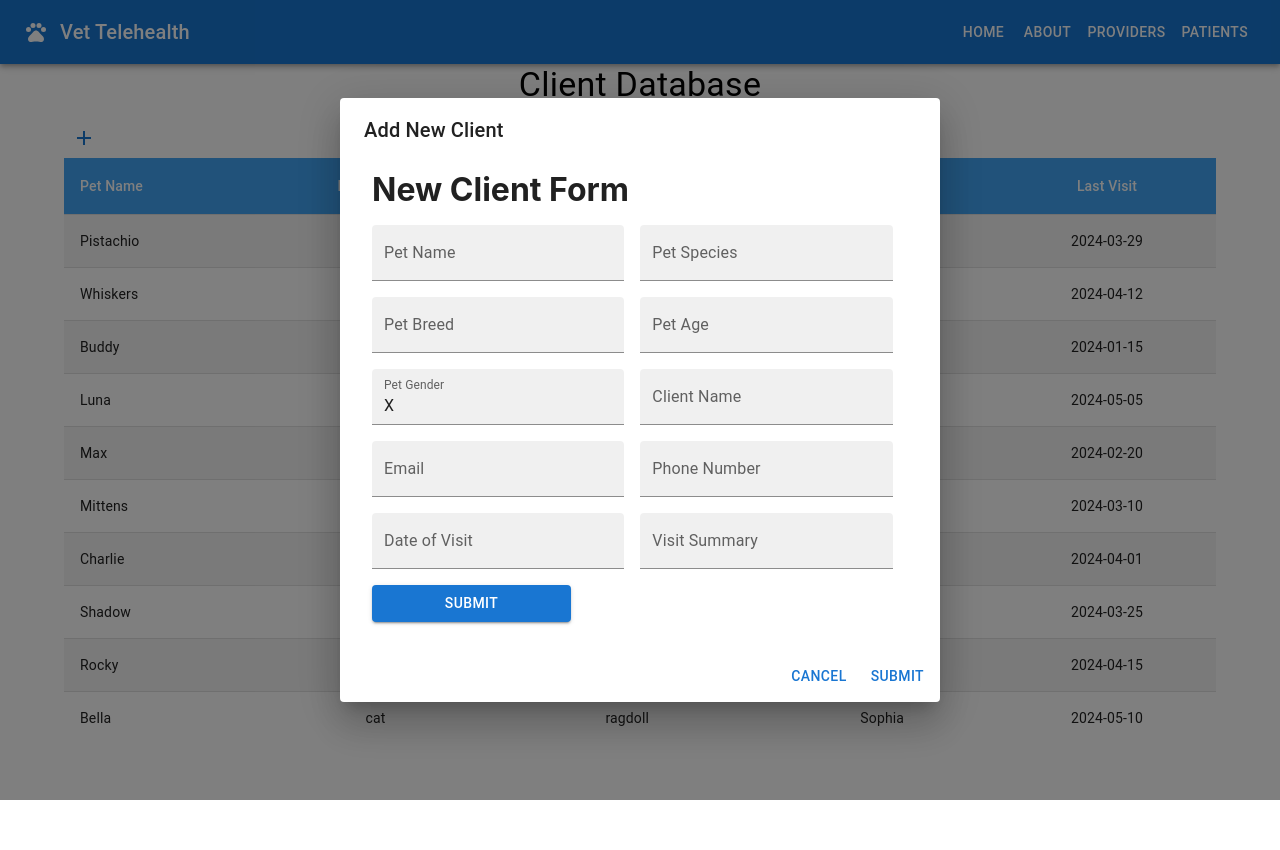
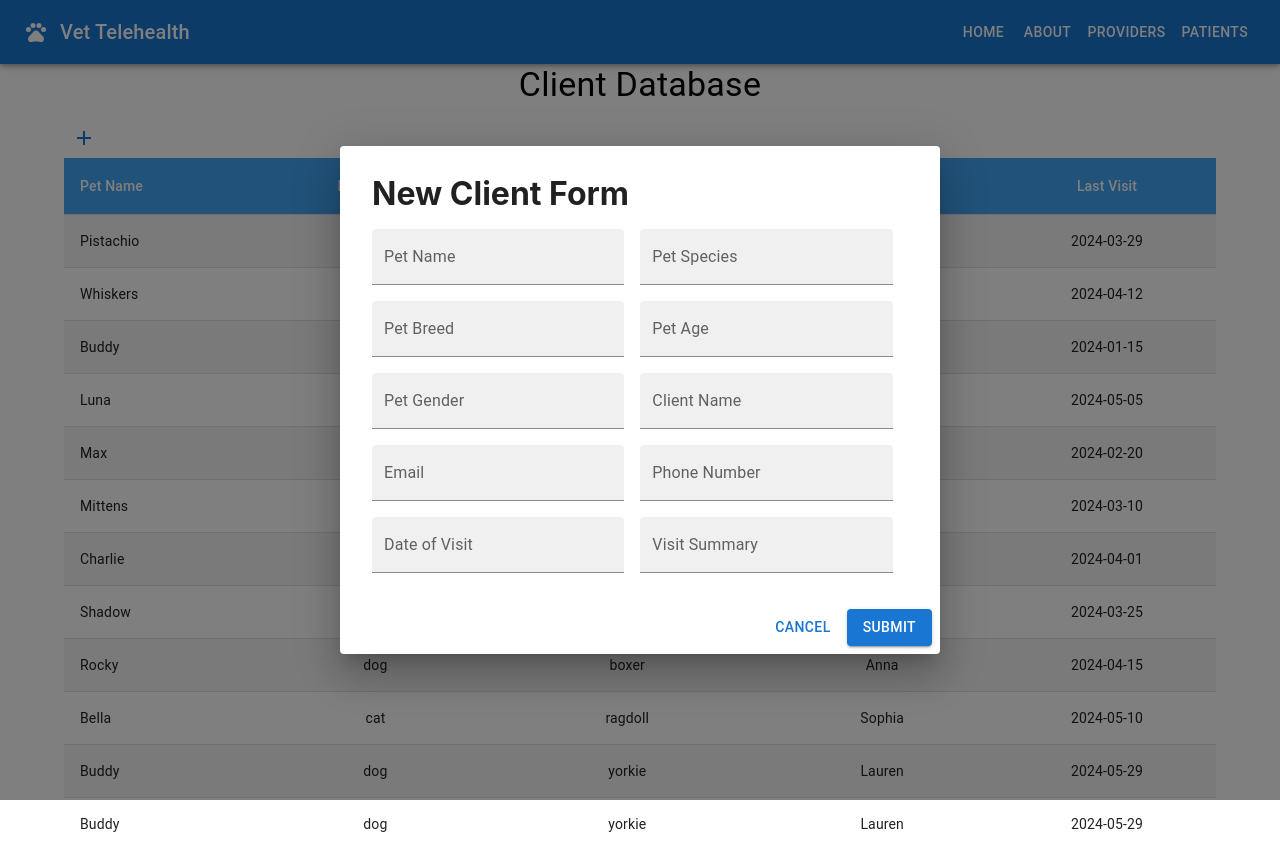
Before and after one commit to angelatolwani/my-phase-2-project, a React (Create React App) app: page /clientmanagement in a window 1280 px wide. Both pictures are taken after a click on the button 84 px from the left and 137 px from the top of the page. Before the commit the page ends 800 px from the top, so only its background shows below. Built offline with nearby package versions, Linux system fonts and the light colour scheme; data requests are answered from the project's data file.

Commit message:
add new client form and post request

```diff
--- a/db.json
+++ b/db.json
@@ -1,7 +1,7 @@
 {
   "clients": [
     {
-      "id": 1,
+      "id": "1",
       "petName": "Pistachio",
       "petSpecies": "dog",
       "petBreed": "chihuahua",
@@ -14,7 +14,7 @@
       "history": "Pistachio had a routine check-up and received vaccinations."
     },
     {
-      "id": 2,
+      "id": "2",
       "petName": "Whiskers",
       "petSpecies": "cat",
       "petBreed": "siamese",
@@ -27,7 +27,7 @@
       "history": "Whiskers was treated for a minor skin infection."
     },
     {
-      "id": 3,
+      "id": "3",
       "petName": "Buddy",
       "petSpecies": "dog",
       "petBreed": "golden retriever",
@@ -40,7 +40,7 @@
       "history": "Buddy underwent a dental cleaning and check-up."
     },
     {
-      "id": 4,
+      "id": "4",
       "petName": "Luna",
       "petSpecies": "cat",
       "petBreed": "persian",
@@ -53,7 +53,7 @@
       "history": "Luna had a wellness exam and received booster shots."
     },
     {
-      "id": 5,
+      "id": "5",
       "petName": "Max",
       "petSpecies": "dog",
       "petBreed": "beagle",
@@ -66,7 +66,7 @@
       "history": "Max was seen for an ear infection and prescribed medication."
     },
     {
-      "id": 6,
+      "id": "6",
       "petName": "Mittens",
       "petSpecies": "cat",
       "petBreed": "maine coon",
@@ -79,7 +79,7 @@
       "history": "Mittens had a routine spaying surgery and recovered well."
     },
     {
-      "id": 7,
+      "id": "7",
       "petName": "Charlie",
       "petSpecies": "dog",
       "petBreed": "poodle",
@@ -92,7 +92,7 @@
       "history": "Charlie had a general check-up and received flea treatment."
     },
     {
-      "id": 8,
+      "id": "8",
       "petName": "Shadow",
       "petSpecies": "cat",
       "petBreed": "british shorthair",
@@ -105,7 +105,7 @@
       "history": "Shadow was treated for a minor respiratory infection."
     },
     {
-      "id": 9,
+      "id": "9",
       "petName": "Rocky",
       "petSpecies": "dog",
       "petBreed": "boxer",
@@ -118,7 +118,7 @@
       "history": "Rocky had surgery to remove a benign tumor and is recovering."
     },
     {
-      "id": 10,
+      "id": "10",
       "petName": "Bella",
       "petSpecies": "cat",
       "petBreed": "ragdoll",
@@ -129,6 +129,32 @@
       "clientPhone": "646-555-0321",
       "lastVisit": "2024-05-10",
       "history": "Bella received her first vaccinations and a wellness check."
+    },
+    {
+      "id": "ca7d",
+      "petName": "Buddy",
+      "petSpecies": "dog",
+      "petBreed": "yorkie",
+      "petAge": "20",
+      "petGender": "M",
+      "clientName": "Lauren",
+      "clientEmail": "lauren@gmail.com",
+      "clientPhone": "212-555-",
+      "lastVisit": "2024-05-29",
+      "history": "Routine checkup"
+    },
+    {
+      "id": "a3a6",
+      "petName": "Buddy",
+      "petSpecies": "dog",
+      "petBreed": "yorkie",
+      "petAge": "20",
+      "petGender": "M",
+      "clientName": "Lauren",
+      "clientEmail": "lauren@gmail.com",
+      "clientPhone": "212-555-",
+      "lastVisit": "2024-05-29",
+      "history": "Routine checkup"
     }
   ]
 }
--- a/src/components/NewClient.js
+++ b/src/components/NewClient.js
@@ -1,15 +1,15 @@
 import { useState } from "react";
-import { Box, Button, TextField, Dialog, DialogActions, DialogContent, DialogTitle } from '@mui/material';
+import { Box, Button, TextField, Dialog, DialogActions, DialogContent, DialogTitle, Select, MenuItem, InputLabel } from '@mui/material';
 
 
 
-function NewClient ( {open, handleClose} ) {
+function NewClient ( {open, handleClose, clients, setClients} ) {
     const [newClientInfo, setNewClientInfo] = useState({
       petName: "",
       petSpecies: "",
       petBreed: "",
       petAge: "",
-      petGender: "X",
+      petGender: "",
       clientName: "",
       clientEmail: "",
       clientPhone: "",
@@ -29,6 +29,28 @@ function NewClient ( {open, handleClose} ) {
         event.preventDefault();
         console.log("submitted");
         console.log(newClientInfo);
+        fetch("http://localhost:5001/clients", {
+            method: "POST",
+            headers: {
+                "Content-Type": "application/json",
+                "Accept": "application/json"
+            },
+            body: JSON.stringify(newClientInfo)
+        })
+        .then(resp => resp.json())
+        .then(newClientInDb => setClients([...clients, newClientInDb]));
+        setNewClientInfo({
+            petName: "",
+            petSpecies: "",
+            petBreed: "",
+            petAge: "",
+            petGender: "",
+            clientName: "",
+            clientEmail: "",
+            clientPhone: "",
+            lastVisit: "",
+            history: ""
+        });
         handleClose();
     };
 
@@ -36,7 +58,6 @@ function NewClient ( {open, handleClose} ) {
     return (
         <>
             <Dialog open={open} onClose={handleClose} fullWidth maxWidth="sm">
-                <DialogTitle>Add New Client</DialogTitle>
                 <DialogContent>
                     <Box
                     component="form"
@@ -50,17 +71,21 @@ function NewClient ( {open, handleClose} ) {
                         <TextField name="petBreed" label="Pet Breed" variant="filled" value={newClientInfo.petBreed} onChange={handleChange} />
                         <TextField name="petAge" label="Pet Age" variant="filled" value={newClientInfo.petAge} onChange={handleChange} />
                         <TextField name="petGender" label="Pet Gender" variant="filled" value={newClientInfo.petGender} onChange={handleChange} />
+                        {/* <InputLabel>Pet Gender</InputLabel> */}
+                        {/* <Select name="petGender" label="Pet Gender" placeholder="Pet Gender" variant="filled" value={newClientInfo.petGender} onChange={handleChange}>
+                            <MenuItem value={"F"}>Female</MenuItem>
+                            <MenuItem value={"M"}>Male</MenuItem>
+                        </Select> */}
                         <TextField name="clientName" label="Client Name" variant="filled" value={newClientInfo.clientName} onChange={handleChange} />
                         <TextField name="clientEmail" label="Email" variant="filled" value={newClientInfo.clientEmail} onChange={handleChange} />
-                        <TextField name="clientPhone" label="Phone Number" variant="filled" value={newClientInfo.clientPhone} onChange={handleChange} />
-                        <TextField name="lastVisit" label="Date of Visit" variant="filled" value={newClientInfo.lastVisit} onChange={handleChange} />
+                        <TextField name="clientPhone" label="Phone Number" variant="filled" placeholder="XXX-XXX-XXXX" value={newClientInfo.clientPhone} onChange={handleChange} />
+                        <TextField name="lastVisit" label="Date of Visit" variant="filled" placeholder="YYYY-MM-DD" value={newClientInfo.lastVisit} onChange={handleChange} />
                         <TextField name="history" label="Visit Summary" variant="filled" value={newClientInfo.history} onChange={handleChange} />
-                        <Button variant="contained" onClick={handleFormSubmit}>Submit</Button>
                     </Box>
                 </DialogContent>
                 <DialogActions>
                     <Button onClick={handleClose}>Cancel</Button>
-                    <Button onClick={handleFormSubmit}>Submit</Button>
+                    <Button variant="contained" onClick={handleFormSubmit}>Submit</Button>
                 </DialogActions>
             </Dialog>
         </>
--- a/src/pages/ClientManagement.js
+++ b/src/pages/ClientManagement.js
@@ -36,7 +36,7 @@ function ClientManagement() {
                     <AddIcon />
                 </IconButton>
                 <ClientTable clientsToDisplay={clients} />
-                <NewClient open={open} handleClose={handleClose} />
+                <NewClient open={open} handleClose={handleClose} clients={clients} setClients={setClients} />
             </Container>
         </>
     )
```
